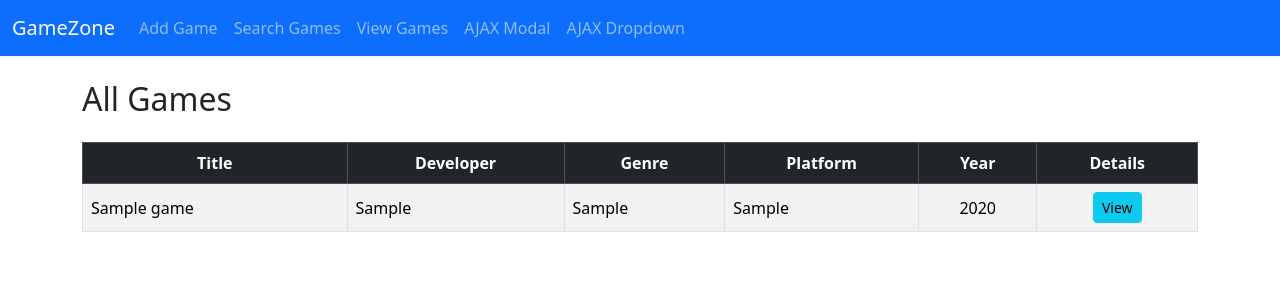
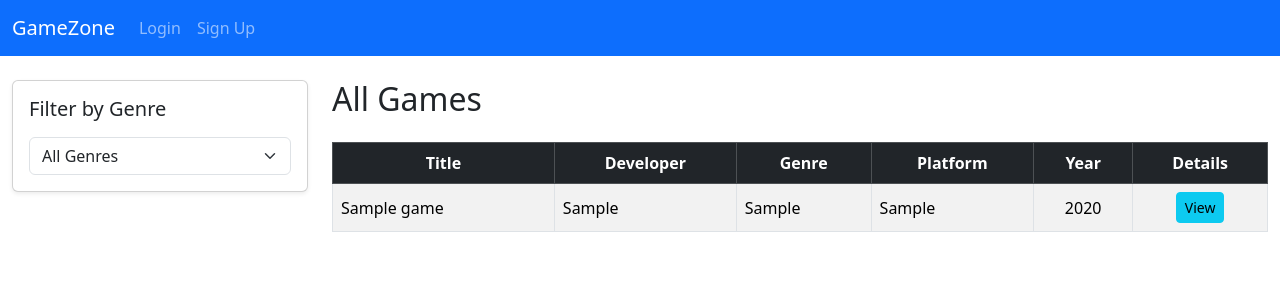
Before and after one commit to Rijan14/Full-Stack-Dev-Game-Web, a PHP site: page /game-home.php in a window 1280 px wide. Shown: the top 300 px of the page. Run offline with PHP 8.4, Linux system fonts and the light colour scheme; tables that the repository leaves empty or names only in its code hold one stand-in row (values such as "Sample post").

Commit message:
Add files via upload

```diff
--- a/game-home.php
+++ b/game-home.php
@@ -1,7 +1,26 @@
 <?php include "db-game.php"; ?>
 <?php include "navigation.html"; ?>
 
-<div class="container">
+<div class="container-fluid">
+  <div class="row">
+    <!-- Sidebar: Genre Filter -->
+    <div class="col-md-3 mb-4">
+      <div class="card p-3 shadow-sm">
+        <h5 class="mb-3">Filter by Genre</h5>
+        <select id="genreFilter" class="form-select">
+          <option value="">All Genres</option>
+          <?php
+          $genres = $pdo->query("SELECT DISTINCT genre FROM games ORDER BY genre ASC")->fetchAll(PDO::FETCH_COLUMN);
+          foreach ($genres as $genre) {
+              echo "<option value=\"" . htmlspecialchars($genre) . "\">" . htmlspecialchars($genre) . "</option>";
+          }
+          ?>
+        </select>
+      </div>
+    </div>
+
+    <!-- Main Content: Games Table -->
+    <div class="col-md-9">
       <h2 class="mb-4">All Games</h2>
 
       <?php
@@ -10,7 +29,7 @@
       ?>
 
       <div class="table-responsive">
-    <table class="table table-striped table-bordered align-middle">
+        <table class="table table-striped table-bordered align-middle" id="gamesTable">
           <thead class="table-dark text-center">
             <tr>
               <th>Title</th>
@@ -23,7 +42,7 @@
           </thead>
           <tbody>
             <?php foreach ($games as $g): ?>
-        <tr>
+            <tr data-genre="<?= htmlspecialchars($g['genre']); ?>">
               <td><?= htmlspecialchars($g['title']); ?></td>
               <td><?= htmlspecialchars($g['developer']); ?></td>
               <td><?= htmlspecialchars($g['genre']); ?></td>
@@ -38,3 +57,20 @@
         </table>
       </div>
     </div>
+  </div>
+</div>
+
+<script src="https://cdn.jsdelivr.net/npm/bootstrap@5.3.8/dist/js/bootstrap.bundle.min.js"></script>
+<script>
+document.getElementById('genreFilter').addEventListener('change', function() {
+    const genre = this.value;
+    const rows = document.querySelectorAll('#gamesTable tbody tr');
+    rows.forEach(row => {
+        if (!genre || row.getAttribute('data-genre') === genre) {
+            row.style.display = '';
+        } else {
+            row.style.display = 'none';
+        }
+    });
+});
+</script>
--- a/navigation.html
+++ b/navigation.html
@@ -1,42 +1,40 @@
 <!doctype html>
 <html lang="en">
 <head>
-  <meta charset="utf-8">
-  <meta name="viewport" content="width=device-width, initial-scale=1">
-  <title>Game Web</title>
-  <link href="https://cdn.jsdelivr.net/npm/bootstrap@5.3.8/dist/css/bootstrap.min.css" rel="stylesheet">
+<meta charset="utf-8">
+<meta name="viewport" content="width=device-width, initial-scale=1">
+<title>Game Web</title>
+<link href="https://cdn.jsdelivr.net/npm/bootstrap@5.3.8/dist/css/bootstrap.min.css" rel="stylesheet">
+<style>
+.navbar-nav .nav-item .nav-link { font-weight: 500; }
+</style>
 </head>
 <body>
-
+<?php session_start(); ?>
 <nav class="navbar navbar-expand-lg navbar-dark bg-primary mb-4">
   <div class="container-fluid">
     <a class="navbar-brand" href="game-home.php">GameZone</a>
-    <button class="navbar-toggler" type="button" data-bs-toggle="collapse" data-bs-target="#navbarMenu" aria-controls="navbarMenu" aria-expanded="false" aria-label="Toggle navigation">
+    <button class="navbar-toggler" type="button" data-bs-toggle="collapse" data-bs-target="#navbarMenu">
       <span class="navbar-toggler-icon"></span>
     </button>
 
     <div class="collapse navbar-collapse" id="navbarMenu">
       <ul class="navbar-nav me-auto mb-2 mb-lg-0">
-        <li class="nav-item">
-          <a class="nav-link" href="game-add.php">Add Game</a>
-        </li>
-        <li class="nav-item">
-          <a class="nav-link" href="game-search.php">Search Games</a>
-        </li>
-        <li class="nav-item">
-          <a class="nav-link" href="game-home.php">View Games</a>
-        </li>
-        <li class="nav-item">
-          <a class="nav-link" href="bootstrap-ajax-modal.html">AJAX Modal</a>
-        </li>
-        <li class="nav-item">
-          <a class="nav-link" href="bootstrap-ajax-dropdown.html">AJAX Dropdown</a>
-        </li>
+        <?php if(isset($_SESSION['user'])): ?>
+          <li class="nav-item"><a class="nav-link" href="game-add.php">Add Game</a></li>
+          <li class="nav-item"><a class="nav-link" href="game-search.php">Search Games</a></li>
+          <li class="nav-item"><a class="nav-link" href="game-home.php">View Games</a></li>
+          <li class="nav-item"><a class="nav-link" href="bootstrap-ajax-modal.html">AJAX Modal</a></li>
+          <li class="nav-item"><a class="nav-link" href="bootstrap-ajax-dropdown.html">AJAX Dropdown</a></li>
+          <li class="nav-item"><a class="nav-link" href="log_session/logout.php">Logout (<?= htmlspecialchars($_SESSION['user']); ?>)</a></li>
+        <?php else: ?>
+          <li class="nav-item"><a class="nav-link" href="log_session/login.php">Login</a></li>
+          <li class="nav-item"><a class="nav-link" href="log_session/signup.php">Sign Up</a></li>
+        <?php endif; ?>
       </ul>
     </div>
   </div>
 </nav>
-
 <script src="https://cdn.jsdelivr.net/npm/bootstrap@5.3.8/dist/js/bootstrap.bundle.min.js"></script>
 </body>
 </html>
```
Also changed, not shown: game-details.php (+5 -4 lines). Lines whose indentation alone changed are shown as unchanged.
